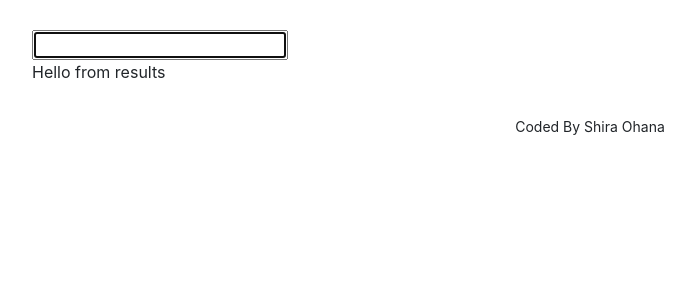
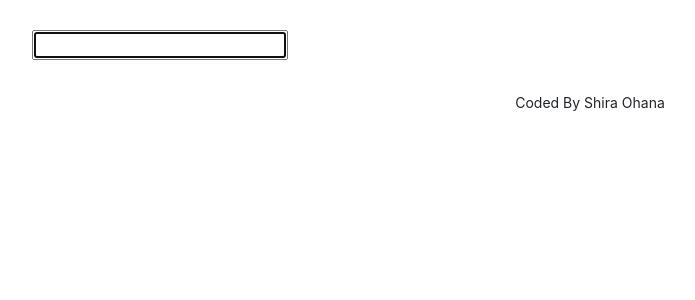
Before and after one commit to ShiraOhana/Dictionary-project, a React (Create React App) app: page / in a window 1280 px wide. Shown: the top 300 px of the page, without its empty margins (50-745 px from the left). Built offline with nearby package versions, Linux system fonts and the light colour scheme.

Commit message:
Displaying the results

```diff
--- a/src/Dictionary.js
+++ b/src/Dictionary.js
@@ -5,9 +5,11 @@
 
 export default function Dictionary() {
   let [keyword, setKeyword] = useState("");
+  let [results, setResults] = useState(null);
+
   function handleResponse(response) {
-    console.log(response.data[0]);
     console.log(response.data[0].meanings[0].definitions[0].definition);
+    setResults(response.data[0]);
   }
   function handleKeywordChange(event) {
     setKeyword(event.target.value);
@@ -24,7 +26,7 @@
       <form onSubmit={search}>
         <input type="search" autoFocus={true} onChange={handleKeywordChange} />
       </form>
-      <Results />
+      <Results results={results} />
     </div>
   );
 }
--- a/src/Results.js
+++ b/src/Results.js
@@ -1,7 +1,18 @@
 import React from "react";
 
-const Results = () => {
-  return <div className="Results">Hello from results</div>;
+const Results = (props) => {
+  if (props.results) {
+    return (
+      <div className="Results">
+        <h2>{props.results.word}</h2>
+        {props.results.meanings.map(function (meaning, index) {
+          return meaning.definitions[0].definition;
+        })}
+      </div>
+    );
+  } else {
+    return null;
+  }
 };
 
 export default Results;
```
